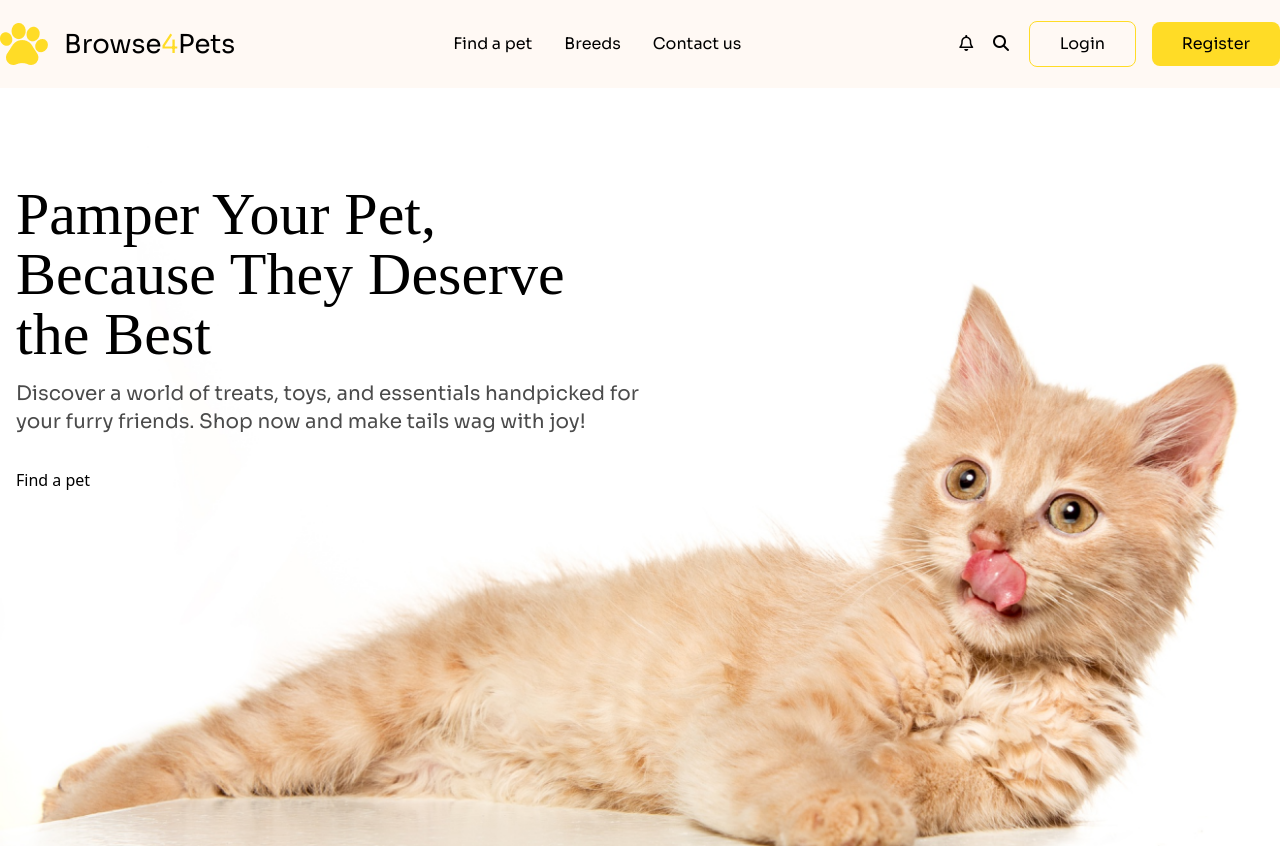
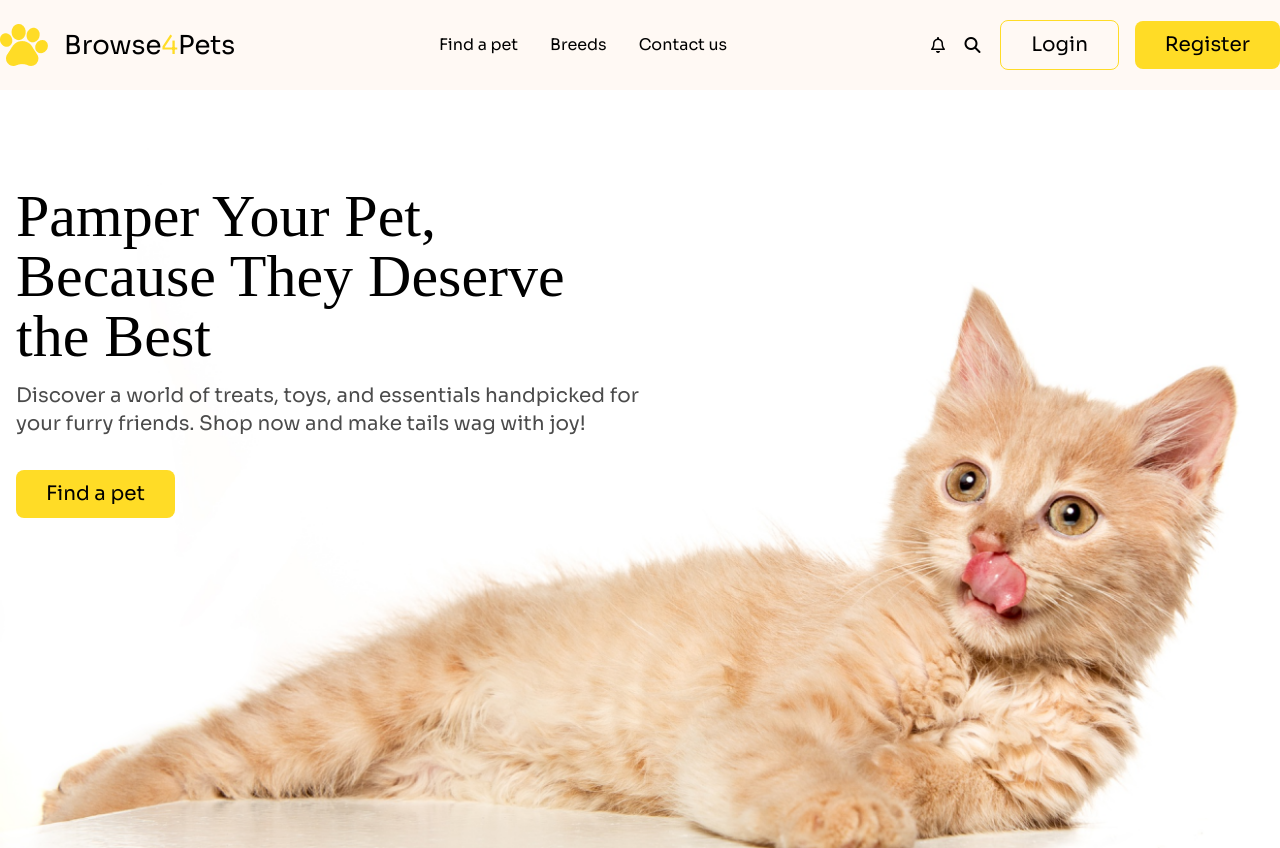
Before and after one commit to MainulNuvlu/assignment-3, a plain HTML site: page index.html in a window 1280 px wide. Shown: the top 848 px of the page. Drawn offline with nearby package versions, Linux system fonts and the light colour scheme; a web font is replaced by a local one.

Commit message:
banner polished

```diff
--- a/index.html
+++ b/index.html
@@ -63,8 +63,8 @@
                             <i class="fa-regular fa-bell"></i>
                             <i class="fa-solid fa-magnifying-glass ml-4"></i>
                             <button
-                                class="ml-4 py-2.5 px-[30px] border bprder-2 border-[#FFDC26] rounded-lg">Login</button>
-                            <button class="ml-3 py-2.5 px-[30px]  bg-[#FFDC26] rounded-lg">Register</button>
+                                class="text-xl ml-4 py-2.5 px-[30px] border bprder-2 border-[#FFDC26] rounded-lg">Login</button>
+                            <button class="text-xl ml-3 py-2.5 px-[30px]  bg-[#FFDC26] rounded-lg">Register</button>
                         </div>
                         <div class="block md:hidden text-3xl">
                             <i class="fa-solid fa-bars"></i>
@@ -91,7 +91,8 @@
                             now
                             and
                             make tails wag with joy!</p>
-                        <button class="my-4">Find a pet</button>
+                        <button class="sora-font my-4 text-xl py-2.5 px-[30px]  bg-[#FFDC26] rounded-lg">Find a
+                            pet</button>
                     </div>
                     <div class="absolute -z-10 top-48 md:-top-12">
                         <img class="w-svw" src="./assets/cat-big.png" alt="">
```
